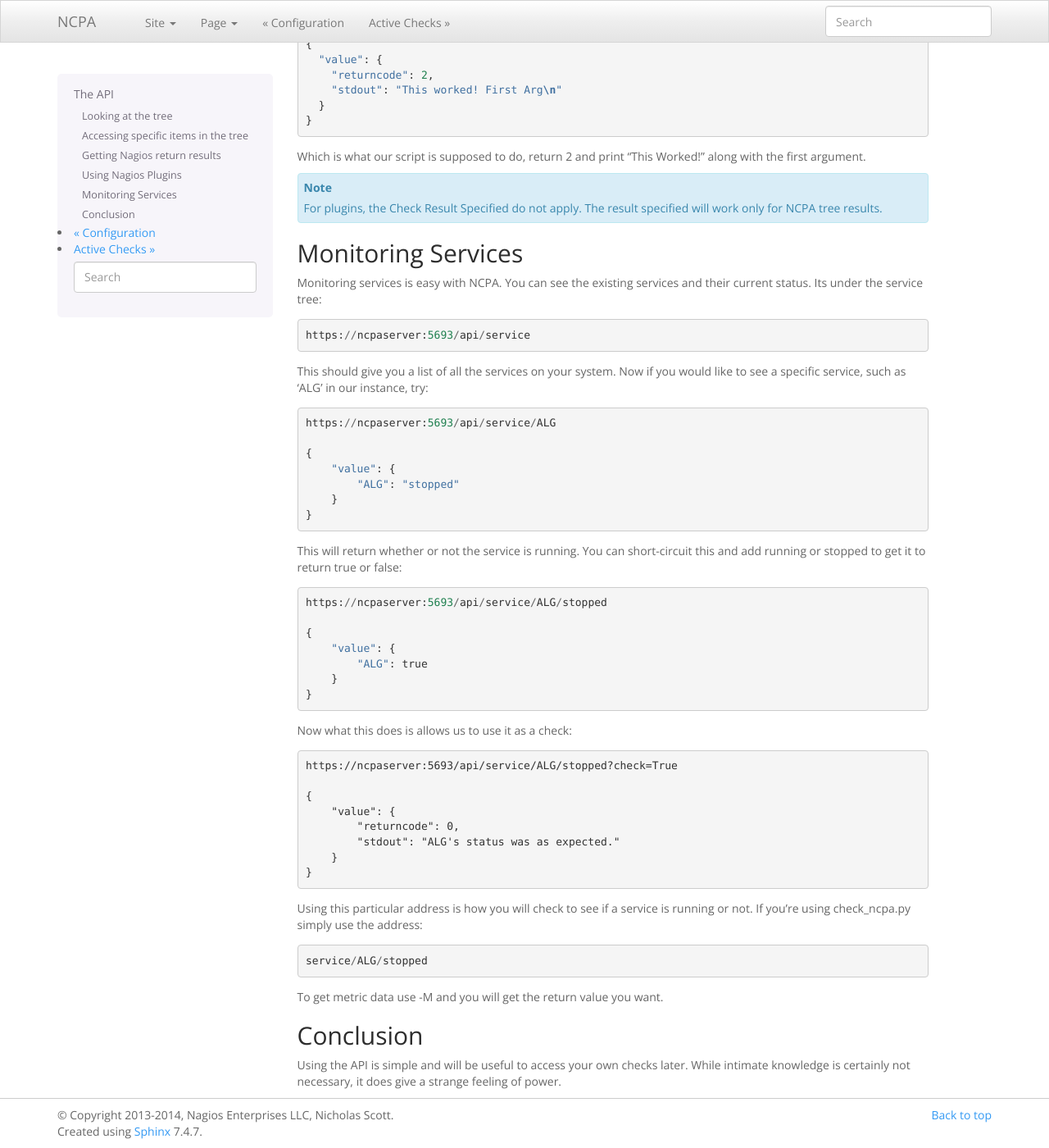
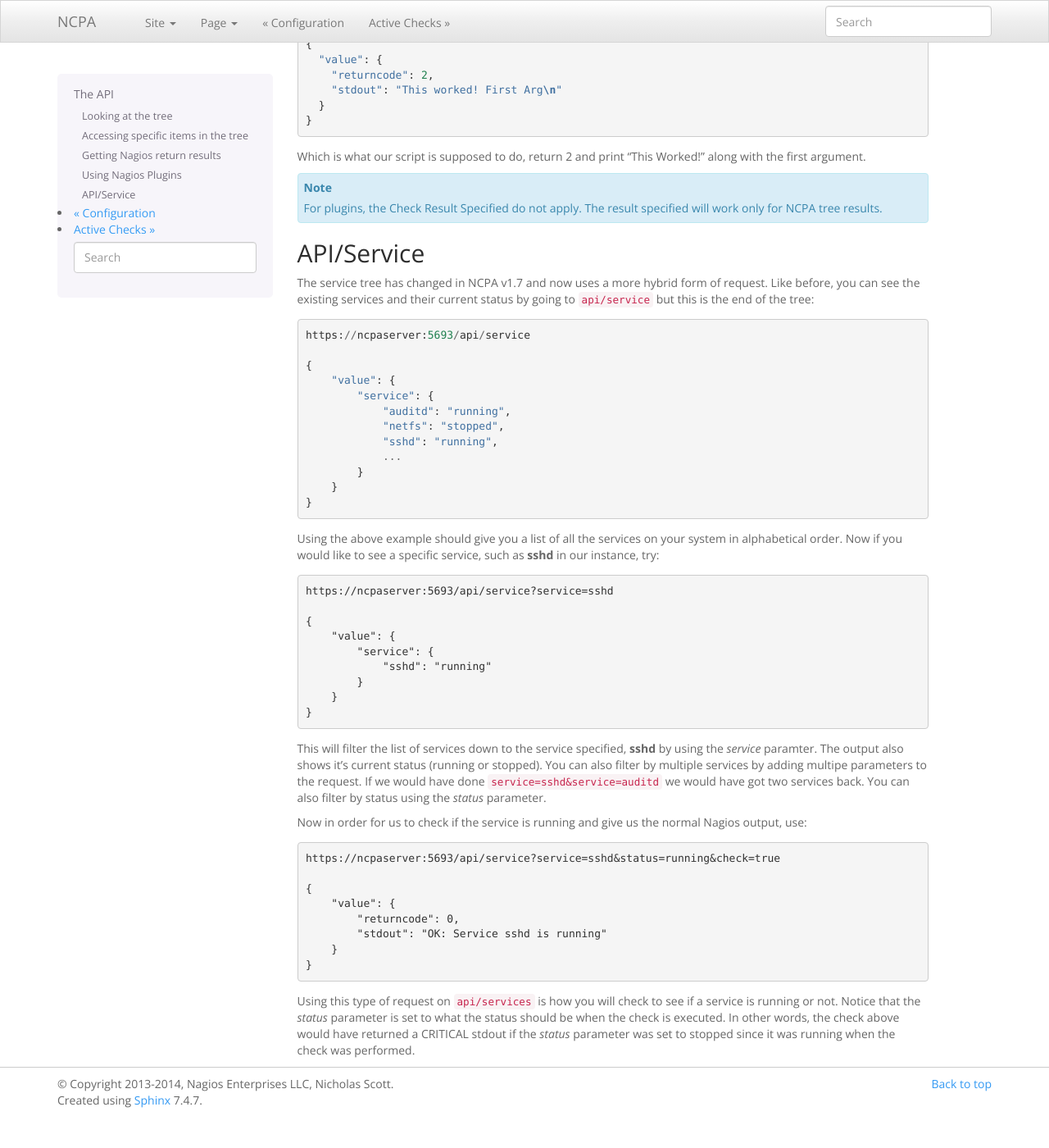
Before and after one commit to NagiosEnterprises/ncpa, a Sphinx documentation site: the page built from docs/api.rst, in a window 1280 px wide and 1400 px high, scrolled down 4229 px. Shown: the whole window at 82% size. Built offline with Sphinx 7.4.7, drawn with Linux system fonts in a browser that asks for light colours; the version number could not be read and is left out; after the commit the page ends 5591 px from its top, so only the background shows below that.

Commit message:
Update API documentation for api/service

```diff
--- a/docs/api.rst
+++ b/docs/api.rst
@@ -206,51 +206,47 @@ Which is what our script is supposed to do, return 2 and print "This Worked!" al
 
 .. note:: For plugins, the Check Result Specified do not apply. The result specified will work only for NCPA tree results.
 
-Monitoring Services
+API/Service
 -------------------
 
-Monitoring services is easy with NCPA. You can see the existing services and their current status. Its under the service tree::
+The service tree has changed in NCPA v1.7 and now uses a more hybrid form of request. Like before, you can see the existing services and their current status by going to ``api/service`` but this is the end of the tree::
 
     https://ncpaserver:5693/api/service
 
-This should give you a list of all the services on your system. Now if you would like to see a specific service, such as 'ALG' in our instance, try::
+    {
+        "value": {
+            "service": {
+                "auditd": "running",
+                "netfs": "stopped",
+                "sshd": "running",
+                ...
+            }
+        }
+    }
 
-    https://ncpaserver:5693/api/service/ALG
+Using the above example should give you a list of all the services on your system in alphabetical order. Now if you would like to see a specific service, such as **sshd** in our instance, try::
+
+    https://ncpaserver:5693/api/service?service=sshd
 
     {
         "value": {
-            "ALG": "stopped"
+            "service": {
+                "sshd": "running"
+            }
         }
     }
 
-This will return whether or not the service is running. You can short-circuit this and add running or stopped to get it to return true or false::
+This will filter the list of services down to the service specified, **sshd** by using the *service* paramter. The output also shows it's current status (running or stopped). You can also filter by multiple services by adding multipe parameters to the request. If we would have done ``service=sshd&service=auditd`` we would have got two services back. You can also filter by status using the *status* parameter.
 
-    https://ncpaserver:5693/api/service/ALG/stopped
+Now in order for us to check if the service is running and give us the normal Nagios output, use::
 
-    {
-        "value": {
-            "ALG": true
-        }
-    }
-
-Now what this does is allows us to use it as a check::
-
-    https://ncpaserver:5693/api/service/ALG/stopped?check=True
+    https://ncpaserver:5693/api/service?service=sshd&status=running&check=true
 
     {
         "value": {
             "returncode": 0,
-            "stdout": "ALG's status was as expected."
+            "stdout": "OK: Service sshd is running"
         }
     }
 
-Using this particular address is how you will check to see if a service is running or not. If you're using check_ncpa.py simply use the address::
-
-    service/ALG/stopped
-
-To get metric data use -M and you will get the return value you want.
-
-Conclusion
-----------
-
-Using the API is simple and will be useful to access your own checks later. While intimate knowledge is certainly not necessary, it does give a strange feeling of power.
+Using this type of request on ``api/services`` is how you will check to see if a service is running or not. Notice that the *status* parameter is set to what the status should be when the check is executed. In other words, the check above would have returned a CRITICAL stdout if the *status* parameter was set to stopped since it was running when the check was performed.
```
